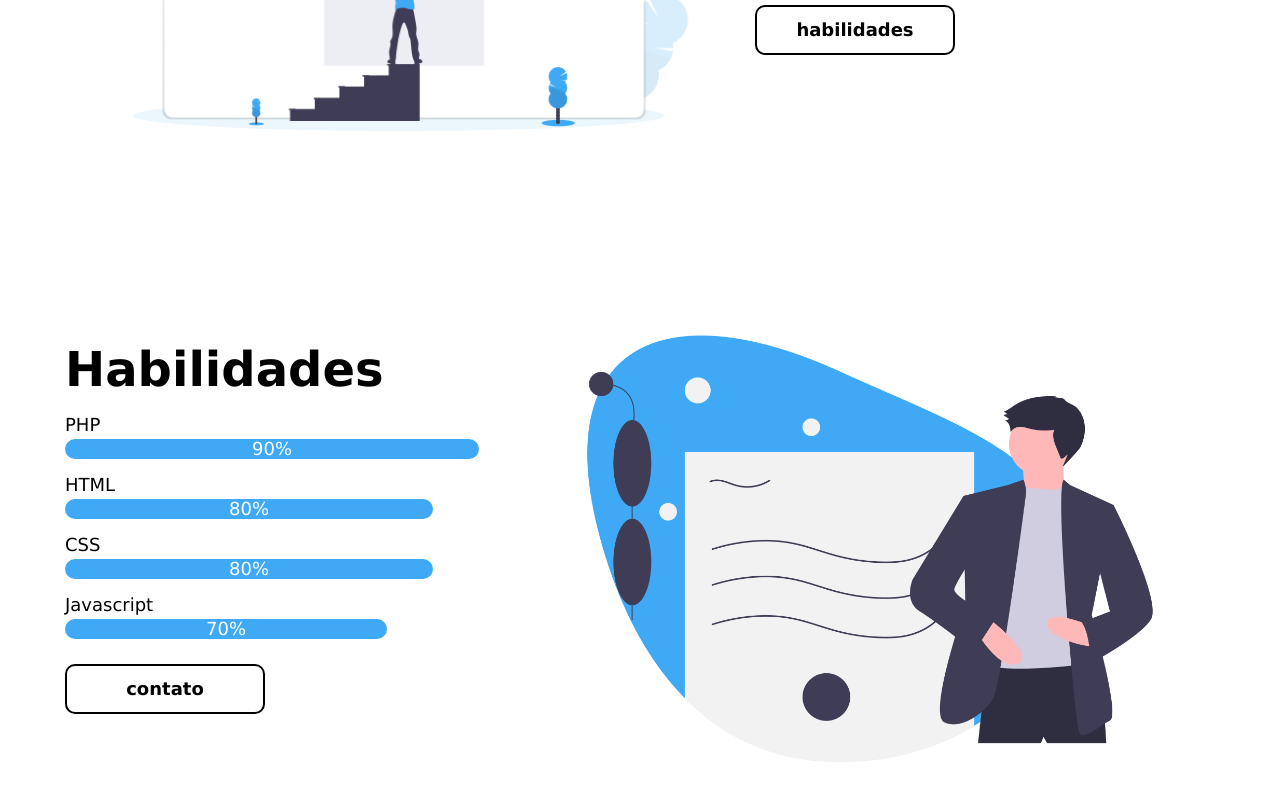
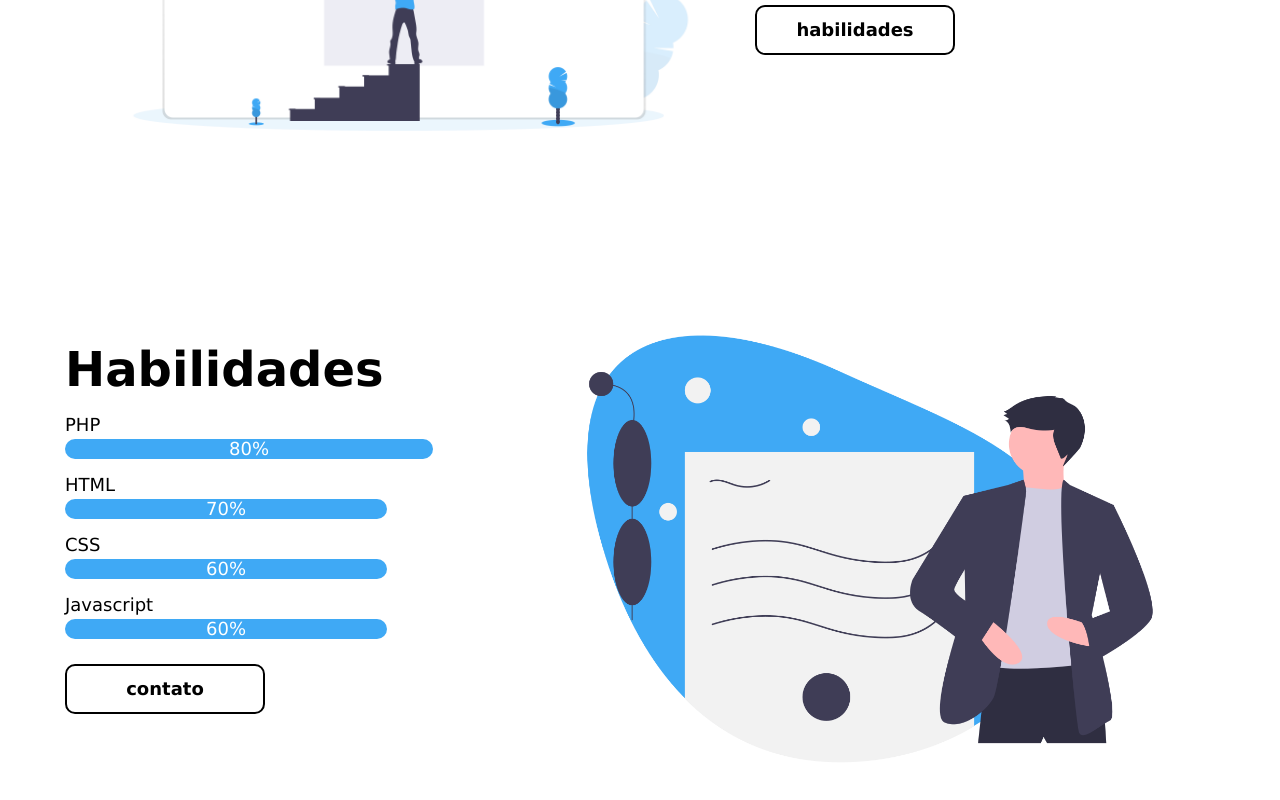
Before and after one commit to brunosigomes/brunosigomes.github.io, a plain HTML site: page index.html in a window 1280 px wide. Shown: the part 1036-1836 px from the top of the page. Drawn offline with Linux system fonts and the light colour scheme.

Commit message:
Ajuste texto

```diff
--- a/index.html
+++ b/index.html
@@ -55,7 +55,7 @@
 		<div class="container">
 			<section id="inicio">
 				<div class="texto">
-					<h1>Front End <br> Developer</h1>
+					<h1>Programador PHP</h1>
 
 					<p>Tudo quanto fizerdes, fazei-o de todo o coração, como para o Senhor e não para homens, cientes de que recebereis do Senhor a recompensa da herança. Colossenses 3:23</p>
 
--- a/styles.css
+++ b/styles.css
@@ -216,22 +216,22 @@ ul.habilidades li:before {
 }
 
 ul.habilidades li:nth-child(1):before {
-	content: '90%';
-	width: 90%;
-}
-
-ul.habilidades li:nth-child(2):before {
 	content: '80%';
 	width: 80%;
 }
 
+ul.habilidades li:nth-child(2):before {
+	content: '70%';
+	width: 70%;
+}
+
 ul.habilidades li:nth-child(3):before {
-	content: '80%';
-	width: 80%;
+	content: '60%';
+	width: 70%;
 }
 
 ul.habilidades li:nth-child(4):before {
-	content: '70%';
+	content: '60%';
 	width: 70%;
 }
 
```
